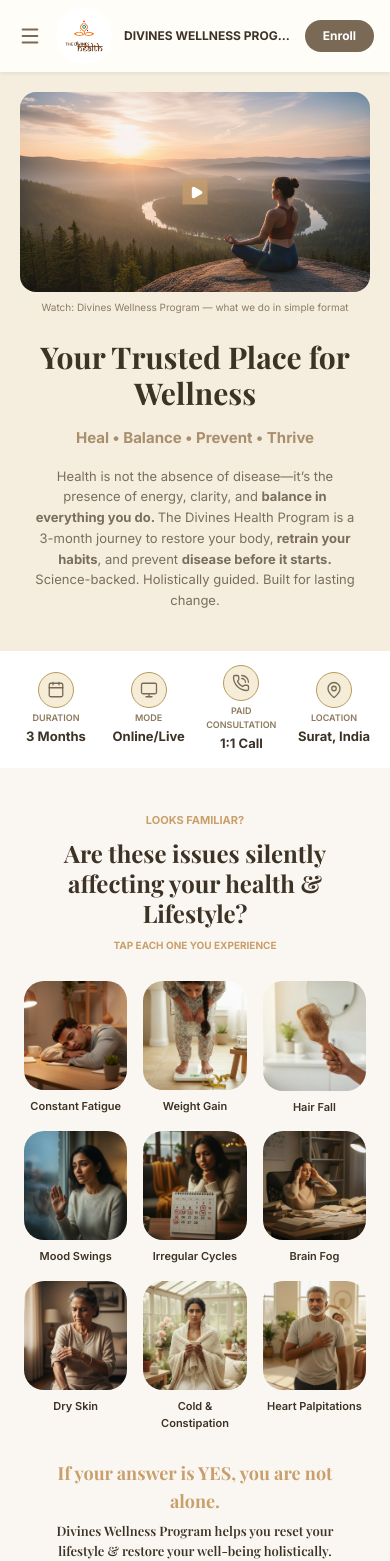
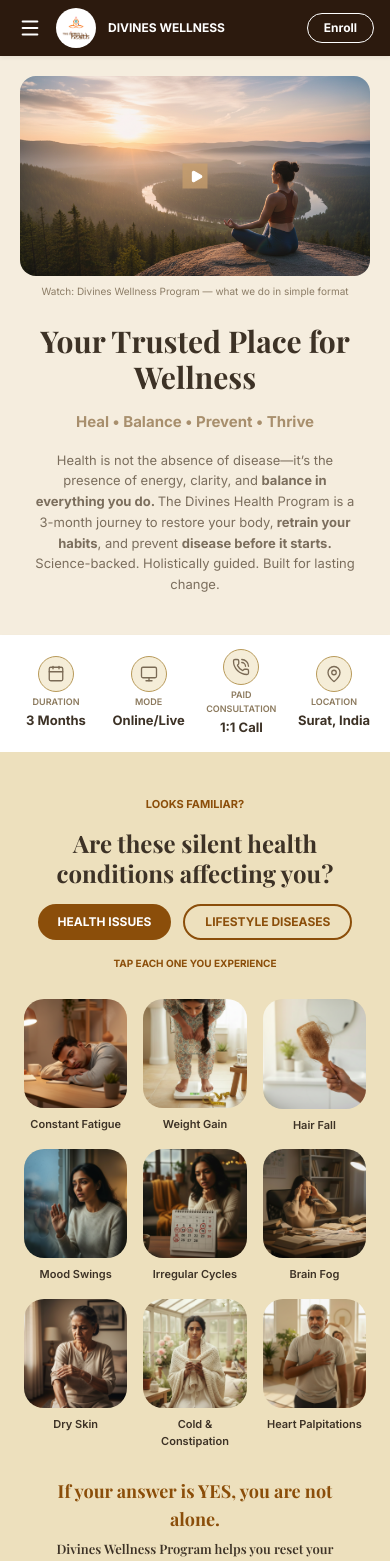
Before and after one commit to ladkrishnaronak/divines-wellness, a Next.js app: page / in a window 390 px wide. Shown: the top 1561 px of the page. Built offline with nearby package versions, Linux system fonts and the light colour scheme.

Commit message:
Add interactive features: hamburger menu, symptom checker toggle, and expandable founders

```diff
--- a/src/components/Header.tsx
+++ b/src/components/Header.tsx
@@ -1,26 +1,67 @@
-import { Menu } from "lucide-react";
+"use client";
+
+import { useState } from "react";
+import { Menu, X } from "lucide-react";
+
+const navLinks = [
+  { label: "Home", href: "#" },
+  { label: "Stories", href: "#" },
+  { label: "Articles", href: "#" },
+  { label: "FAQ", href: "#" },
+  { label: "Contact Us", href: "#" },
+  { label: "Enroll Now", href: "#enroll" },
+];
 
 export default function Header() {
+  const [menuOpen, setMenuOpen] = useState(false);
+
   return (
-    <header className="sticky top-0 z-50 flex w-full items-center gap-3 bg-[#fffdf8] px-4 py-2 shadow-[0_2px_4px_rgba(0,0,0,0.06)] sm:px-8 sm:py-3">
+    <>
+      <header className="sticky top-0 z-50 flex w-full items-center gap-3 bg-[#2c1a0e] px-4 py-2 shadow-[0_2px_4px_rgba(0,0,0,0.06)] sm:px-8 sm:py-3">
         <button
           aria-label="Open menu"
-        className="flex size-7 shrink-0 items-center justify-center text-[#7a6a55]"
+          onClick={() => setMenuOpen(!menuOpen)}
+          className="flex size-7 shrink-0 items-center justify-center text-white"
         >
-        <Menu size={22} strokeWidth={2.25} />
+          {menuOpen ? <X size={22} strokeWidth={2.25} /> : <Menu size={22} strokeWidth={2.25} />}
         </button>
-      <div className="relative size-14 shrink-0 overflow-hidden rounded-full">
+        <div className="relative size-10 shrink-0 overflow-hidden rounded-full">
           <img src="/images/logo-circle.png" alt="Divines Wellness Program logo" className="size-full object-cover" />
         </div>
-      <p className="flex-1 truncate font-sans text-xs font-bold uppercase text-[#3d3226] sm:text-sm">
-        Divines Wellness Program
+        <p className="flex-1 truncate font-sans text-xs font-bold uppercase text-white sm:text-sm">
+          Divines Wellness
         </p>
         <a
           href="#enroll"
-        className="shrink-0 rounded-[20px] bg-[#7a6a55] px-4.5 py-2 text-xs font-bold text-white sm:px-6 sm:py-2.5 sm:text-sm"
+          className="shrink-0 rounded-[20px] border border-white px-4 py-1.5 text-xs font-bold text-white sm:px-6 sm:py-2 sm:text-sm"
         >
           Enroll
         </a>
       </header>
+
+      {/* Mobile Menu Overlay */}
+      {menuOpen && (
+        <div
+          className="fixed inset-0 top-[52px] z-40 bg-black/40 sm:top-[60px]"
+          onClick={() => setMenuOpen(false)}
+        />
+      )}
+
+      {/* Mobile Menu */}
+      {menuOpen && (
+        <nav className="absolute left-0 right-0 top-[52px] z-40 flex flex-col gap-0 bg-[#3d2a1f] shadow-lg sm:top-[60px]">
+          {navLinks.map((link) => (
+            <a
+              key={link.label}
+              href={link.href}
+              onClick={() => setMenuOpen(false)}
+              className="border-b border-[#594d40] px-4 py-3.5 text-sm font-semibold text-white hover:bg-[#4a3a2a] sm:px-8"
+            >
+              {link.label}
+            </a>
+          ))}
+        </nav>
+      )}
+    </>
   );
 }
--- a/src/components/SymptomChecker.tsx
+++ b/src/components/SymptomChecker.tsx
@@ -1,4 +1,8 @@
-const symptoms = [
+"use client";
+
+import { useState } from "react";
+
+const healthSymptoms = [
   { label: "Constant Fatigue", file: "symptom-fatigue.png" },
   { label: "Weight Gain", file: "symptom-weight.png" },
   { label: "Hair Fall", file: "symptom-hairfall.png" },
@@ -10,25 +14,71 @@
   { label: "Heart Palpitations", file: "symptom-heart.png" },
 ];
 
+const lifestyleSymptoms = [
+  { label: "Poor Sleep", file: "symptom-sleep.png" },
+  { label: "Sedentary Lifestyle", file: "symptom-sedentary.png" },
+  { label: "Stress", file: "symptom-stress.png" },
+  { label: "Irregular Eating", file: "symptom-eating.png" },
+  { label: "Screen Time", file: "symptom-screen.png" },
+  { label: "Lack of Exercise", file: "symptom-exercise.png" },
+  { label: "Poor Digestion", file: "symptom-digestion.png" },
+  { label: "Hormonal Imbalance", file: "symptom-hormonal.png" },
+  { label: "Energy Depletion", file: "symptom-energy.png" },
+];
+
 export default function SymptomChecker() {
+  const [activeTab, setActiveTab] = useState<"health" | "lifestyle">("health");
+
+  const currentSymptoms = activeTab === "health" ? healthSymptoms : lifestyleSymptoms;
+  const heading =
+    activeTab === "health"
+      ? "Are these silent health conditions affecting you?"
+      : "Are these lifestyle patterns silently stealing your vitality?";
+
   return (
-    <section className="flex w-full flex-col items-center justify-center gap-7 bg-[#faf7f2] px-6 pb-10 pt-11 sm:px-12">
-      <div className="flex w-full flex-col items-center gap-2.5">
-        <p className="text-[11px] font-bold uppercase text-[#c99f6c]">Looks familiar?</p>
+    <section className="flex w-full flex-col items-center justify-center gap-7 bg-[#ede0bd] px-6 pb-10 pt-11 sm:px-12">
+      <div className="flex w-full flex-col items-center gap-4">
+        <p className="text-[11px] font-bold uppercase text-[#8b4e0a]">Looks familiar?</p>
         <h2 className="w-80 max-w-full text-center font-serif text-2xl font-bold leading-[1.25] text-[#3d3226] sm:w-full sm:text-4xl">
-          Are these issues silently affecting your health &amp; Lifestyle?
+          {heading}
         </h2>
-        <p className="text-[10px] font-bold uppercase text-[#c99f6c]">
+
+        {/* Toggle Buttons */}
+        <div className="flex gap-3">
+          <button
+            onClick={() => setActiveTab("health")}
+            className={`rounded-full px-5 py-2 text-xs font-bold uppercase transition-all ${
+              activeTab === "health"
+                ? "bg-[#8b4e0a] text-white"
+                : "border-2 border-[#8b4e0a] text-[#8b4e0a] hover:bg-[#8b4e0a] hover:text-white"
+            }`}
+          >
+            Health Issues
+          </button>
+          <button
+            onClick={() => setActiveTab("lifestyle")}
+            className={`rounded-full px-5 py-2 text-xs font-bold uppercase transition-all ${
+              activeTab === "lifestyle"
+                ? "bg-[#8b4e0a] text-white"
+                : "border-2 border-[#8b4e0a] text-[#8b4e0a] hover:bg-[#8b4e0a] hover:text-white"
+            }`}
+          >
+            Lifestyle Diseases
+          </button>
+        </div>
+
+        <p className="text-[10px] font-bold uppercase text-[#8b4e0a]">
           Tap each one you experience
         </p>
       </div>
 
+      {/* Symptom Grid with Swap Animation */}
       <div className="grid w-full max-w-2xl grid-cols-3 gap-4 sm:gap-6">
-        {symptoms.map(({ label, file }) => (
+        {currentSymptoms.map(({ label, file }) => (
           <button
             key={label}
             type="button"
-            className="flex flex-col items-center gap-2 text-center"
+            className="flex flex-col items-center gap-2 text-center transition-opacity duration-300"
           >
             <div className="aspect-[102/108] w-full overflow-hidden rounded-[20px]">
               <img src={`/images/${file}`} alt={label} className="size-full object-cover" />
@@ -39,7 +89,7 @@
       </div>
 
       <div className="flex w-full flex-col items-center gap-1.5 text-center">
-        <p className="w-[300px] max-w-full font-serif text-lg font-bold text-[#c99f6c] sm:w-full sm:text-2xl">
+        <p className="w-[300px] max-w-full font-serif text-lg font-bold text-[#8b4e0a] sm:w-full sm:text-2xl">
           If your answer is YES, you are not alone.
         </p>
         <p className="w-[300px] max-w-full font-serif text-[13px] font-semibold text-[#3d3226] sm:w-full sm:text-lg">
```
Also changed, not shown: src/components/Founders.tsx (+41 -18 lines). Lines whose indentation alone changed are shown as unchanged.
